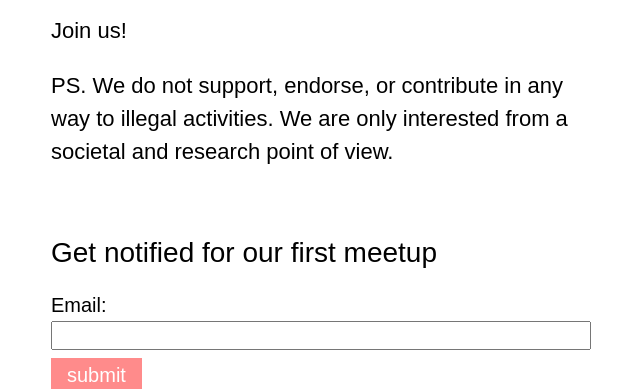
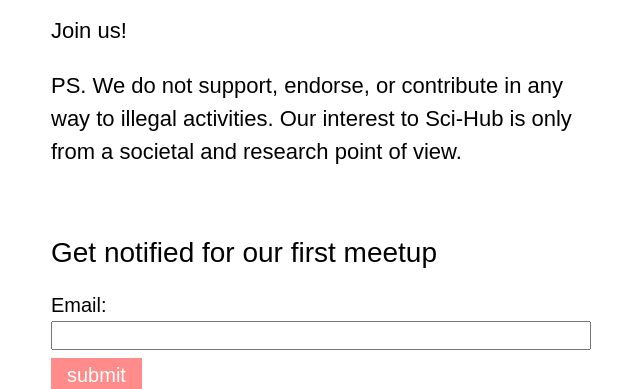
Before and after one commit to sirodoht/cyanblue, a Django app: page / in a window 1280 px wide. Shown: the part 731-1120 px from the top of the page, without its empty margins (319-959 px from the left). Run offline with Django 3.2, Linux system fonts and the light colour scheme.

Commit message:
change disclaimer copy

```diff
--- a/main/templates/main/index.html
+++ b/main/templates/main/index.html
@@ -45,8 +45,8 @@
                 </p>
                 <p>
                     PS. We do not support, endorse, or contribute in any
-                    way to illegal activities. We are only interested from
-                    a societal and research point of view.
+                    way to illegal activities. Our interest to Sci-Hub is only
+                    from a societal and research point of view.
                 </p>
             </article>
 
```
